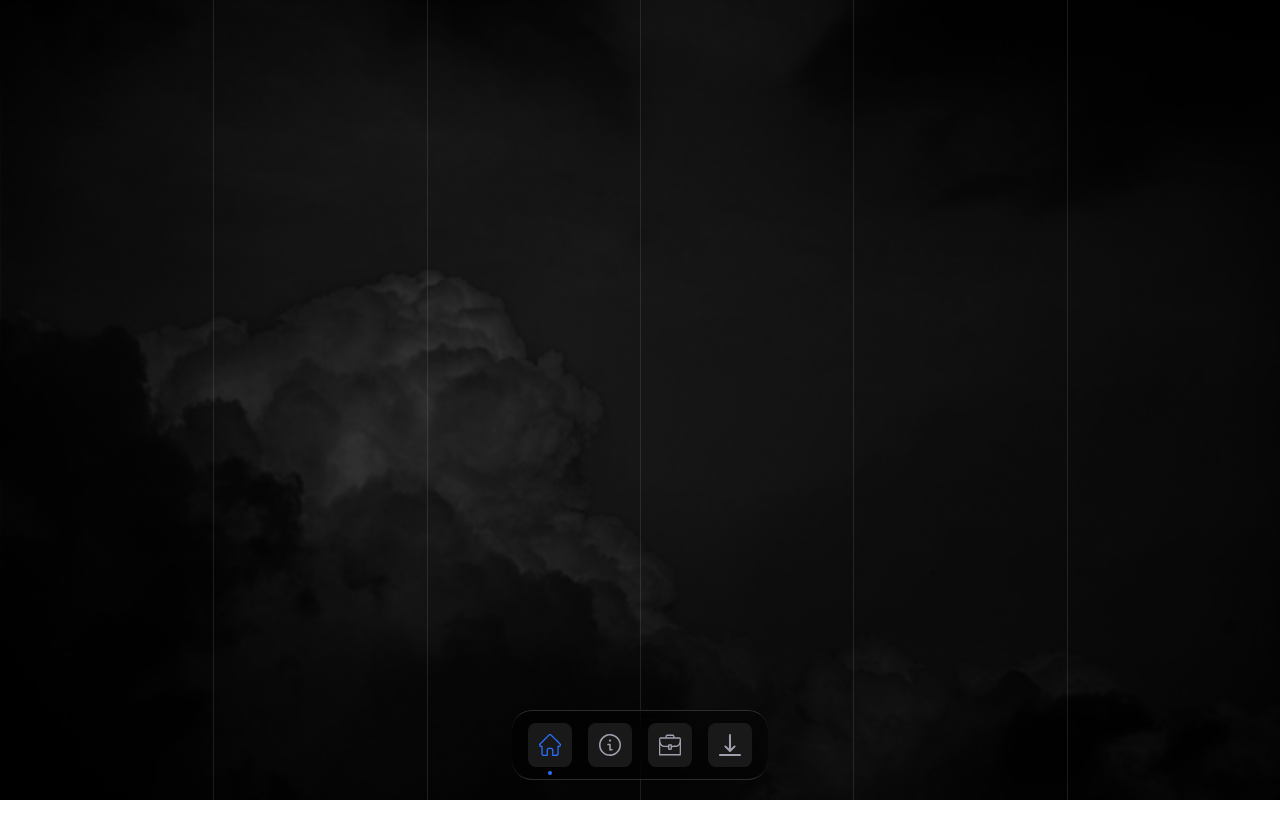
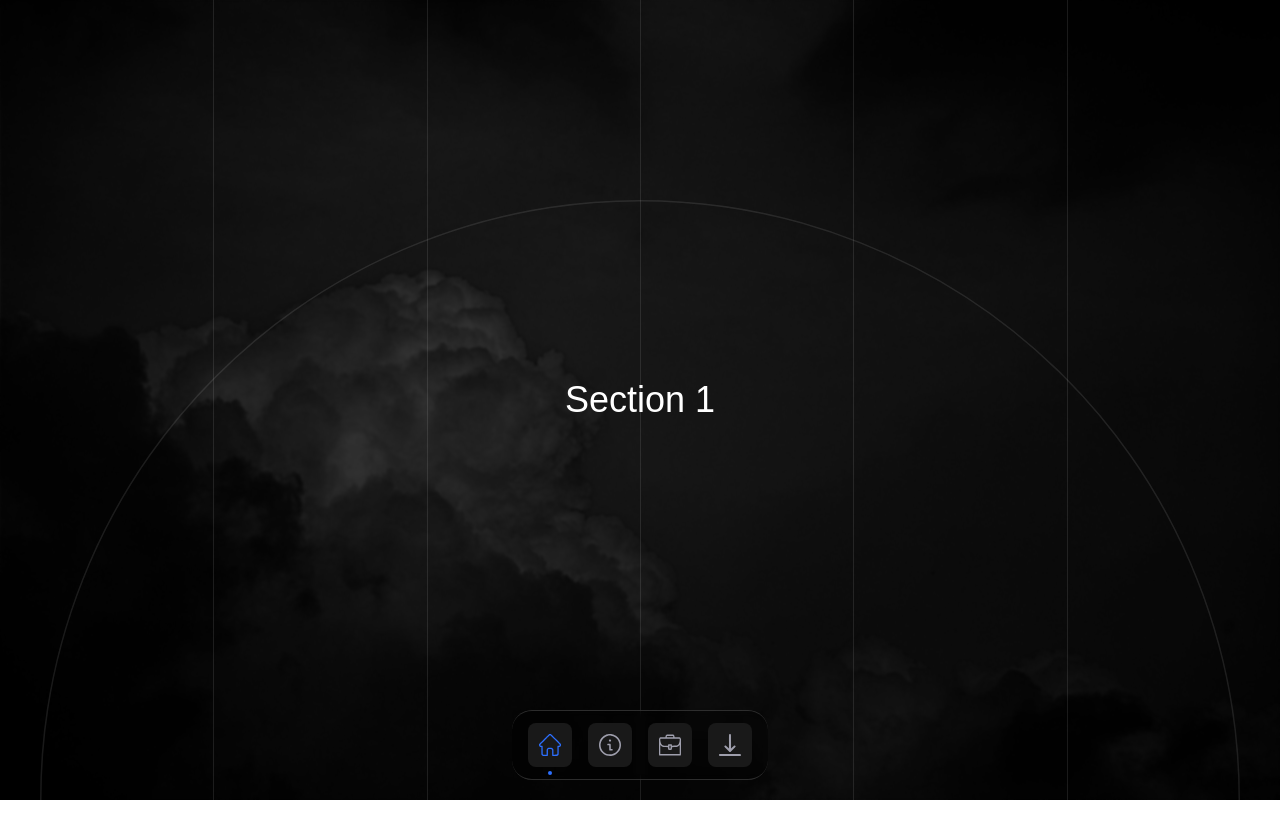
Before and after one commit to agrawal-pratham/balaji_ui_ux_portfolio, a Next.js app: page / in a window 1280 px wide. Shown: the top 838 px of the page. Before the commit the page ends 800 px from the top, so only its background shows below. Built offline with nearby package versions, Linux system fonts and the light colour scheme; a web font is replaced by a local one.

Commit message:
added animation & fixed ui

```diff
--- a/src/components/Shared/Layout.jsx
+++ b/src/components/Shared/Layout.jsx
@@ -5,7 +5,7 @@ import NavBar from "./NavBar";
 const LineAnimation = ({ position, delay }) => {
   return (
     <motion.div
-      className="absolute top-0 bottom-0 w-px bg-white opacity-10"
+      className="fixed top-0 bottom-0 w-px bg-white opacity-10"
       style={{ left: `${position}%` }}
       initial={{ scaleY: 0 }}
       animate={{ scaleY: 1 }}
@@ -16,7 +16,6 @@ const LineAnimation = ({ position, delay }) => {
 
 export default function Layout({ children }) {
   const [imageLoaded, setImageLoaded] = useState(false);
-  const [linesAnimationComplete, setLinesAnimationComplete] = useState(false);
 
   useEffect(() => {
     const img = new Image();
@@ -29,15 +28,10 @@ export default function Layout({ children }) {
     animate: { scale: 1 },
   };
 
-  const contentVariants = {
-    initial: { opacity: 0 },
-    animate: { opacity: 1 },
-  };
-
   return (
-    <div className="min-h-screen relative overflow-hidden bg-color">
+    <div className="min-h-screen relative">
       <motion.div
-        className="absolute inset-0 bg-cover bg-center z-0"
+        className="fixed inset-0 bg-cover bg-center z-0"
         style={{
           backgroundImage: "url('/images/cloud_bg.jpg')",
         }}
@@ -45,27 +39,25 @@ export default function Layout({ children }) {
         initial="initial"
         animate="animate"
         transition={{ duration: 1, ease: "easeOut" }}
-        onAnimationComplete={() => setLinesAnimationComplete(true)}
       />
-
-      {imageLoaded && linesAnimationComplete && (
+      {imageLoaded && (
         <>
-          <div className="w-svw h-svh backdrop-blur-[1px] transition-all duration-500">
+          <div className="fixed inset-0 backdrop-blur-[1px] transition-all duration-500 z-10">
             {[16.67, 33.33, 50, 66.67, 83.33].map((position, i) => (
-              <LineAnimation key={i} position={position} delay={i * 0.2} />
+              <LineAnimation key={i} position={position} delay={i * 0.2 + 1} />
             ))}
           </div>
-          <motion.main
-            className="relative z-10"
-            variants={contentVariants}
-            initial="initial"
-            animate="animate"
+          <motion.div
+            className="relative z-20 min-h-screen"
+            initial={{ opacity: 0 }}
+            animate={{ opacity: 1 }}
             transition={{ duration: 0.5, delay: 3 }}
           >
             {children}
-          </motion.main>
+          </motion.div>
           <motion.div
-            initial={{ y: "calc(100vh - 1%)" }}
+            className="fixed bottom-0 left-0 right-0 z-30"
+            initial={{ y: "calc(100vh - 5%)" }}
             animate={{ y: "100%" }}
             transition={{ duration: 2 }}
           >
--- a/src/components/Shared/NavBar.jsx
+++ b/src/components/Shared/NavBar.jsx
@@ -33,8 +33,8 @@ export default function NavBar() {
   ];
 
   return (
-    <nav className="fixed flex justify-center items-end w-full  bottom-5 z-20 text-white">
-      <div className="mx-3 flex h-full w-fit min-w-0 items-center gap-[10px] rounded-[20px] border-y-[0.075rem] border-[#404040b1] bg-[#00000051]  backdrop-blur-[15px] transition-all px-4 pt-3 pb-1 duration-200 ease-[cubic-bezier(0.22, 1, 0.36, 1)]  overflow-visible">
+    <nav className="fixed flex justify-center items-end w-full  bottom-5 z-50 text-white bg-transparent">
+      <div className="flex h-full min-w-0 items-center gap-2 rounded-[20px] border-y-[0.075rem] border-[#404040b1] bg-[#00000051] bg-opacity-5 backdrop-blur-sm px-4 pt-3 pb-1">
         <nav className="flex justify-between">
           <div className="font-light flex gap-4 items-center">
             {links?.map((link) => {
@@ -47,13 +47,13 @@ export default function NavBar() {
                   className={`${isActive ? "fill-active" : "fill-inactive"}
                 group transition duration-300 flex items-center flex-col gap-1 `}
                 >
-                  <div className="h-11 w-11 flex items-center justify-center rounded-lg bg-bg-color">
+                  <div className="min-h-11 min-w-11 flex items-center justify-center rounded-lg bg-bg-color">
                     {link.icon}
                   </div>
                   <span
                     className={`block transition-all duration-500 font-medium border-border-color text-sm ${
                       isActive ? "text-active" : " text-inactive"
-                    } rounded-sm  opacity-0 group-hover:opacity-100 bg-bg-color px-2 py-1 -top-9 fixed`}
+                    } rounded-sm  opacity-0 group-hover:md:opacity-100 bg-bg-color px-2 py-1 -top-9 fixed`}
                   >
                     {link.text}
                   </span>
--- a/src/pages/about.js
+++ b/src/pages/about.js
@@ -6,6 +6,18 @@ export default function about() {
       <Head>
         <title>About Me</title>
       </Head>
+      <section
+        id="content"
+        className="min-h-screen flex items-center justify-center"
+      >
+        <h1 className="text-4xl text-white">Section 1</h1>
+      </section>
+      <section
+        id="content-2"
+        className="min-h-screen flex items-center justify-center"
+      >
+        <h1 className="text-4xl text-white">Section 2</h1>
+      </section>
     </>
   );
 }
--- a/src/pages/index.js
+++ b/src/pages/index.js
@@ -1,3 +1,4 @@
+import { motion } from "framer-motion";
 import Head from "next/head";
 
 export default function Home() {
@@ -6,12 +7,28 @@ export default function Home() {
       <Head>
         <title>Balaji UXUI</title>
       </Head>
-      <section id="content" className="">
-        {/* <Hero />
-        <IndustryWork />
-        <CaseStudy />
-        <Testimonials /> */}
-      </section>
+      <div className="relative">
+        <div className="absolute inset-0 flex items-center justify-center pointer-events-none">
+          <motion.div
+            className="h-2/5 md:h-1/2 aspect-square rounded-full border border-white opacity-10 transition-all duration-500"
+            initial={{ scale: 0 }}
+            animate={{ scale: 1.5 }}
+            transition={{ duration: 1 }}
+          />
+        </div>
+        <section
+          id="content"
+          className="min-h-screen flex items-center justify-center"
+        >
+          <h1 className="text-4xl text-white">Section 1</h1>
+        </section>
+        <section
+          id="content-2"
+          className="min-h-screen flex items-center justify-center"
+        >
+          <h1 className="text-4xl text-white">Section 2</h1>
+        </section>
+      </div>
     </>
   );
 }
--- a/src/pages/work.js
+++ b/src/pages/work.js
@@ -6,6 +6,18 @@ export default function about() {
       <Head>
         <title>Work</title>
       </Head>
+      <section
+        id="content"
+        className="min-h-screen flex items-center justify-center"
+      >
+        <h1 className="text-4xl text-white">Section 1</h1>
+      </section>
+      <section
+        id="content-2"
+        className="min-h-screen flex items-center justify-center"
+      >
+        <h1 className="text-4xl text-white">Section 2</h1>
+      </section>
     </>
   );
 }
```
